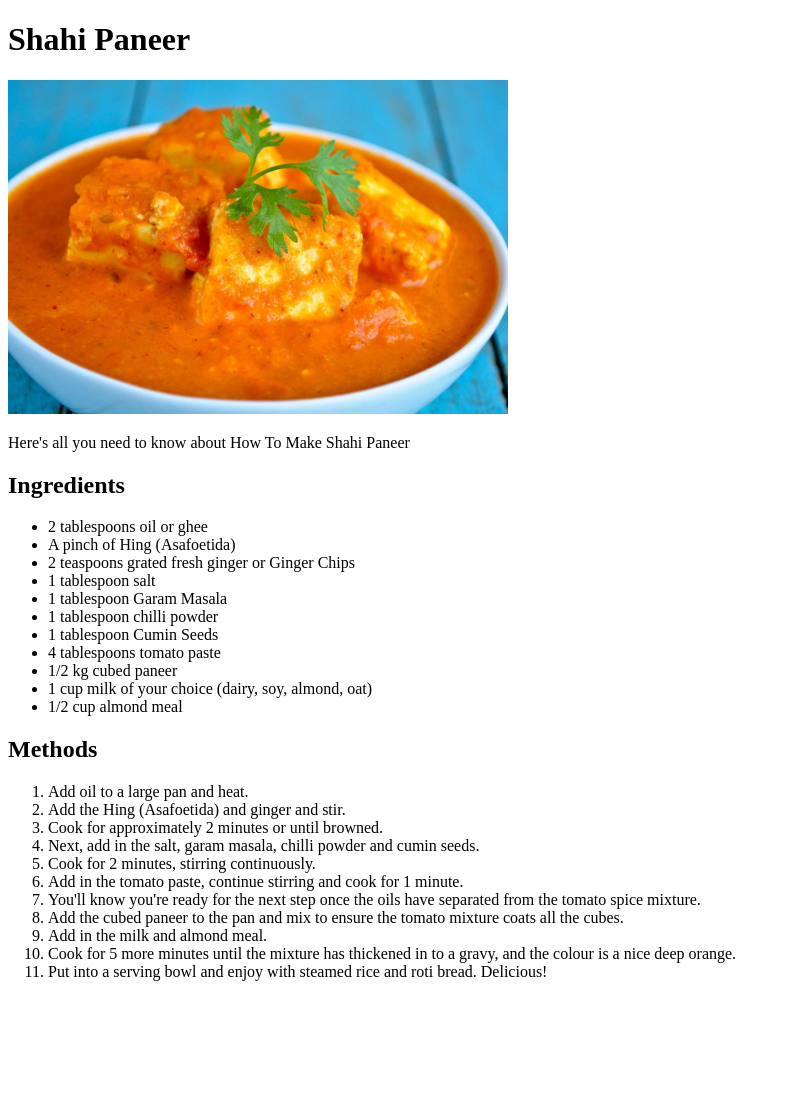
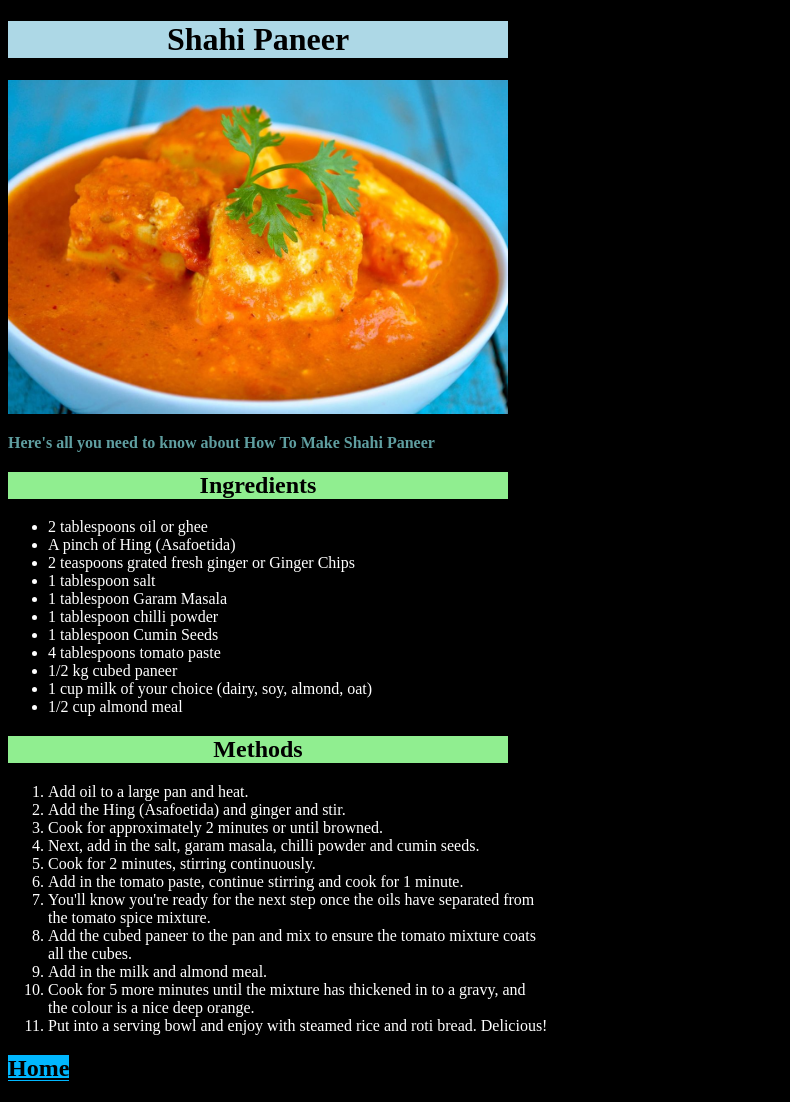
Before and after one commit to pandeyatul12/odin-recipes, a plain HTML site: page recipes/shahi_paneer.html in a window 1280 px wide. Shown: the whole page, without its empty margins (0-790 px from the left). Before the commit the page ends 997 px from the top, so only its background shows below. Drawn offline with Linux system fonts and the light colour scheme.

Commit message:
Edit index.html and Edit recipess and Add style.css

```diff
--- a/recipes/shahi_paneer.html
+++ b/recipes/shahi_paneer.html
@@ -5,16 +5,19 @@
     <meta http-equiv="X-UA-Compatible" content="IE=edge" />
     <meta name="viewport" content="width=device-width, initial-scale=1.0" />
     <title>Shahi Paneer Recipe</title>
+    <link rel="stylesheet" href="../style.css" />
   </head>
   <body>
-    <h1>Shahi Paneer</h1>
+    <h1 id="Odin">Shahi Paneer</h1>
     <img
       src="../images/Shahi-Paneer-7.jpg"
       alt="Shahi paneer picture"
       width="500"
     />
-    <p>Here's all you need to know about How To Make Shahi Paneer</p>
-    <h2>Ingredients</h2>
+    <p class="desc">
+      Here's all you need to know about How To Make Shahi Paneer
+    </p>
+    <h2 class="Main">Ingredients</h2>
     <ul>
       <li>2 tablespoons oil or ghee</li>
       <li>A pinch of Hing (Asafoetida)</li>
@@ -28,7 +31,7 @@
       <li>1 cup milk of your choice (dairy, soy, almond, oat)</li>
       <li>1/2 cup almond meal</li>
     </ul>
-    <h2>Methods</h2>
+    <h2 class="Main">Methods</h2>
     <ol>
       <li>Add oil to a large pan and heat.</li>
       <li>Add the Hing (Asafoetida) and ginger and stir.</li>
@@ -56,5 +59,6 @@
         Delicious!
       </li>
     </ol>
+    <h2><a class="home" href="../index.html">Home</a></h2>
   </body>
 </html>
--- /dev/null
+++ b/style.css
@@ -0,0 +1,36 @@
+* {
+  width: 500px;
+  background-color: black;
+  color: white;
+}
+.desc {
+  color: cadetblue;
+  font-weight: bolder;
+}
+.one,
+.two {
+  background-color: black;
+  color: rgb(248, 245, 245);
+  font-weight: bolder;
+  width:auto;
+}
+
+.home {
+  text-align: center;
+  background-color: rgb(0, 183, 255);
+  color: black;
+  font-weight: bolder;
+}
+
+.Main {
+  text-align: center;
+  background-color: lightgreen;
+  color: black;
+  font-weight: bolder;
+}
+#Odin {
+  text-align: center;
+  background-color: lightblue;
+  color: black;
+  font-weight: bolder;
+}
```
Also changed, not shown: index.html (+5 -4 lines), recipes/lasagna.html (+6 -4 lines).
